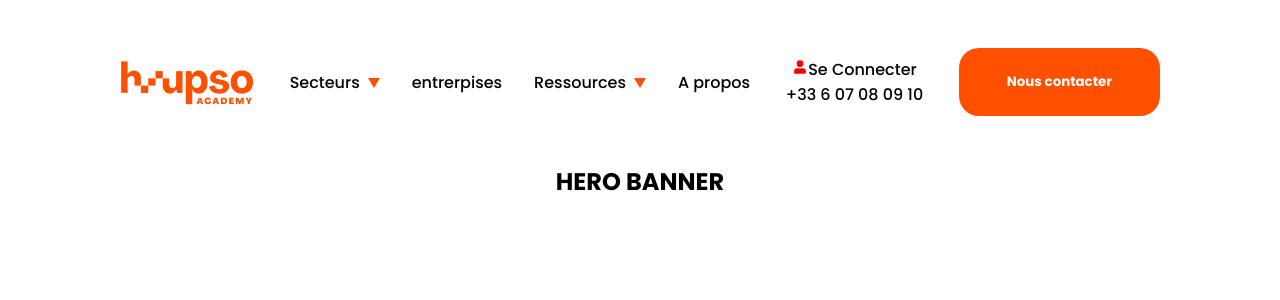
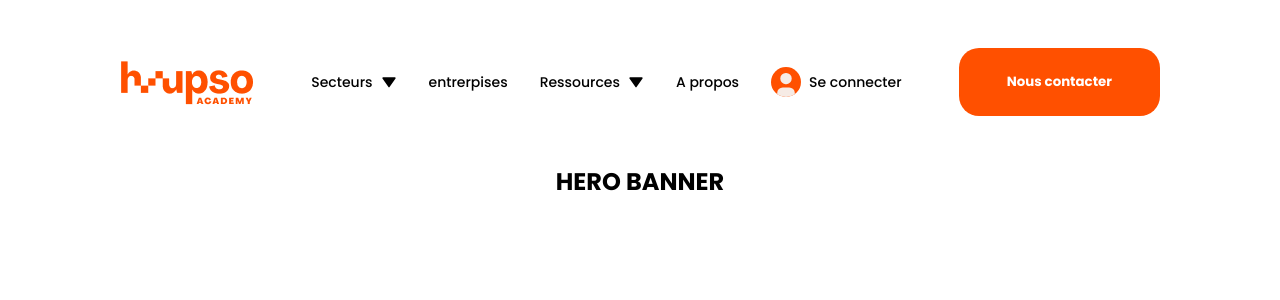
Before and after one commit to RaficraftOnprod/hupso-benchmark, a Next.js app: page /stitches in a window 1280 px wide. Shown: the top 300 px of the page. Built offline with nearby package versions, Linux system fonts and the light colour scheme.

Commit message:
deps: config eslint

```diff
--- a/core/assets/svg/icones.tsx
+++ b/core/assets/svg/icones.tsx
@@ -3,11 +3,20 @@ import { SVGProps } from "react";
 
 export function IconeUser(props: SVGProps<SVGSVGElement>) {
   return (
-    <svg width="1em" height="1em" viewBox="0 0 24 24" {...props}>
-      <title>Hupso user icon</title>
-      <g fill="none">
-        <path d="M24 0v24H0V0h24ZM12.593 23.258l-.011.002l-.071.035l-.02.004l-.014-.004l-.071-.035c-.01-.004-.019-.001-.024.005l-.004.01l-.017.428l.005.02l.01.013l.104.074l.015.004l.012-.004l.104-.074l.012-.016l.004-.017l-.017-.427c-.002-.01-.009-.017-.017-.018Zm.265-.113l-.013.002l-.185.093l-.01.01l-.003.011l.018.43l.005.012l.008.007l.201.093c.012.004.023 0 .029-.008l.004-.014l-.034-.614c-.003-.012-.01-.02-.02-.022Zm-.715.002a.023.023 0 0 0-.027.006l-.006.014l-.034.614c0 .012.007.02.017.024l.015-.002l.201-.093l.01-.008l.004-.011l.017-.43l-.003-.012l-.01-.01l-.184-.092Z"></path><path fill="currentColor" d="M16 14a5 5 0 0 1 4.995 4.783L21 19v1a2 2 0 0 1-1.85 1.995L19 22H5a2 2 0 0 1-1.995-1.85L3 20v-1a5 5 0 0 1 4.783-4.995L8 14h8ZM12 2a5 5 0 1 1 0 10a5 5 0 0 1 0-10Z"></path>
-      </g>
+    <svg width="1em" height="1em" viewBox="0 0 15 15" {...props}>
+      <title>Avatar</title>
+      <path fill="currentColor" d="M7.5 0a3.499 3.499 0 1 0 0 6.996A3.499 3.499 0 1 0 7.5 0Zm-2 8.994a3.5 3.5 0 0 0-3.5 3.5v2.497h11v-2.497a3.5 3.5 0 0 0-3.5-3.5h-4Z">
+      </path>
     </svg>
   )
 }
+
+
+export function IconeDownArrow(props: SVGProps<SVGSVGElement>) {
+  return (
+    <svg width="1em" height="1em" viewBox="0 0 24 24" {...props}>
+      <path fill="currentColor" d="M11.178 19.569a.998.998 0 0 0 1.644 0l9-13A.999.999 0 0 0 21 5H3a1.002 1.002 0 0 0-.822 1.569l9 13z">
+      </path>
+    </svg>
+  )
+}
--- a/core/components/stitches/Atoms/Button/Button.tsx
+++ b/core/components/stitches/Atoms/Button/Button.tsx
@@ -23,7 +23,6 @@ export default function Button({
   outlined = false,
   size = 'sm',
   radius = undefined
-
 }: Props) {
   return (
     <Buttons
--- a/core/components/stitches/Atoms/Navigation/Navigation.tsx
+++ b/core/components/stitches/Atoms/Navigation/Navigation.tsx
@@ -1,4 +1,5 @@
 import Link from "next/link"
+import { IconeDownArrow, IconeUser } from "../../../../assets/svg/icones"
 import Nav from "./style"
 
 const navigationData = [
@@ -40,15 +41,18 @@ const navigationData = [
     href: 'A-propos/',
     label: 'A propos'
   },
+  {
+    href: 'connexion/',
+    label: 'Se connecter',
+    icon: {
+      position: 'left',
+      svg: <IconeUser />,
+      class: 'icone_user'
+    }
+  },
 ]
 
-const triangle = {
-  width: 0,
-  height: 0,
-  borderWidth: "14px 6.5px 0 6.5px",
-  borderColor: "#FF0000 transparent transparent transparent",
-  borderStyle: "solid",
-}
+
 
 export default function Navigation() {
   return (
@@ -58,10 +62,14 @@ export default function Navigation() {
           navigationData.map((link, key) => {
             return (
               <li key={`navLink-${key}`}>
+                {
+                  link.hasOwnProperty('icon') && link.icon?.position === 'left'
+                  && <div className={link.icon.class}>{link.icon?.svg}</div>
+                }
                 <Link href={`${link.href}`}>
                   {link.label}
                 </Link>
-                {link.hasOwnProperty('submenu') && <span className="triangle" />}
+                {link.hasOwnProperty('submenu') && <IconeDownArrow className="arrow_down" />}
               </li>
             )
           })
--- a/core/components/stitches/Atoms/Navigation/style/index.ts
+++ b/core/components/stitches/Atoms/Navigation/style/index.ts
@@ -1,4 +1,5 @@
 import { Baloo_Chettan_2 } from "@next/font/google";
+import { relative } from "path";
 import { styled } from "../../../stitches.config";
 
 export default styled('nav', {
@@ -16,14 +17,32 @@ export default styled('nav', {
     gap: '0.5rem',
     'a': {
       textDecoration: 'none',
-      color: 'black'
+      color: 'black',
+      fontSize: '0.875rem'
     },
+  },
+  '.icone_user': {
+    width: '30px',
+    height: '30px',
+    borderRadius: '999999px',
+    backgroundColor: '$primary',
+    overflow: "hidden",
+    position: 'relative',
+    'svg': {
+      position: 'absolute',
+      bottom: '0px',
+      right: 'calc((30px - 24px) / 2)',
+      marginTop: '8px',
+      color: '#f6ebe5',
+      width: '24px',
+      height: '24px',
+    }
   },
   '.triangle': {
     marginTop: '2px',
     width: 0,
     height: 0,
-    borderWidth: "10px 6px 0 6px",
+    borderWidth: "9px 5px 0 5px",
     borderColor: "$primary transparent transparent transparent",
     borderStyle: "solid",
     display: 'flex',
--- a/core/components/stitches/Organisms/Header/Header.tsx
+++ b/core/components/stitches/Organisms/Header/Header.tsx
@@ -17,18 +17,6 @@ export function Header() {
         alt="Hupso apprendre autrement"
       />
       <Navigation />
-      <div className="">
-        <div>
-          <IconeUser color="red" />
-          <Link href="/connexion">
-            Se Connecter
-          </Link>
-
-        </div>
-        <div>
-          <Link href="tel:+33 6 07 08 09 10">+33 6 07 08 09 10</Link>
-        </div>
-      </div>
       <Button size="xl" radius="xl" variant="primary" disabled>
         Nous contacter
       </Button>
--- a/core/components/stitches/Organisms/Header/style/index.ts
+++ b/core/components/stitches/Organisms/Header/style/index.ts
@@ -3,7 +3,7 @@ import { styled } from "@stitches/react"
 export default styled('header', {
   display: 'flex',
   justifyContent: 'space-between',
-  alignItems:'center',
+  alignItems: 'center',
   paddingBottom: '3rem',
   paddingTop: '3rem',
 })
--- a/package.json
+++ b/package.json
@@ -15,7 +15,9 @@
     "@types/react": "18.0.26",
     "@types/react-dom": "18.0.10",
     "eslint": "8.31.0",
+    "eslint-config-airbnb": "^19.0.4",
     "eslint-config-next": "13.1.1",
+    "eslint-config-prettier": "^8.6.0",
     "next": "13.1.1",
     "react": "18.2.0",
     "react-dom": "18.2.0",
```
Also changed, not shown: .eslintrc.js (added), .eslintrc.json (deleted), 1 other file (tests, documents, lock files or other folders).
